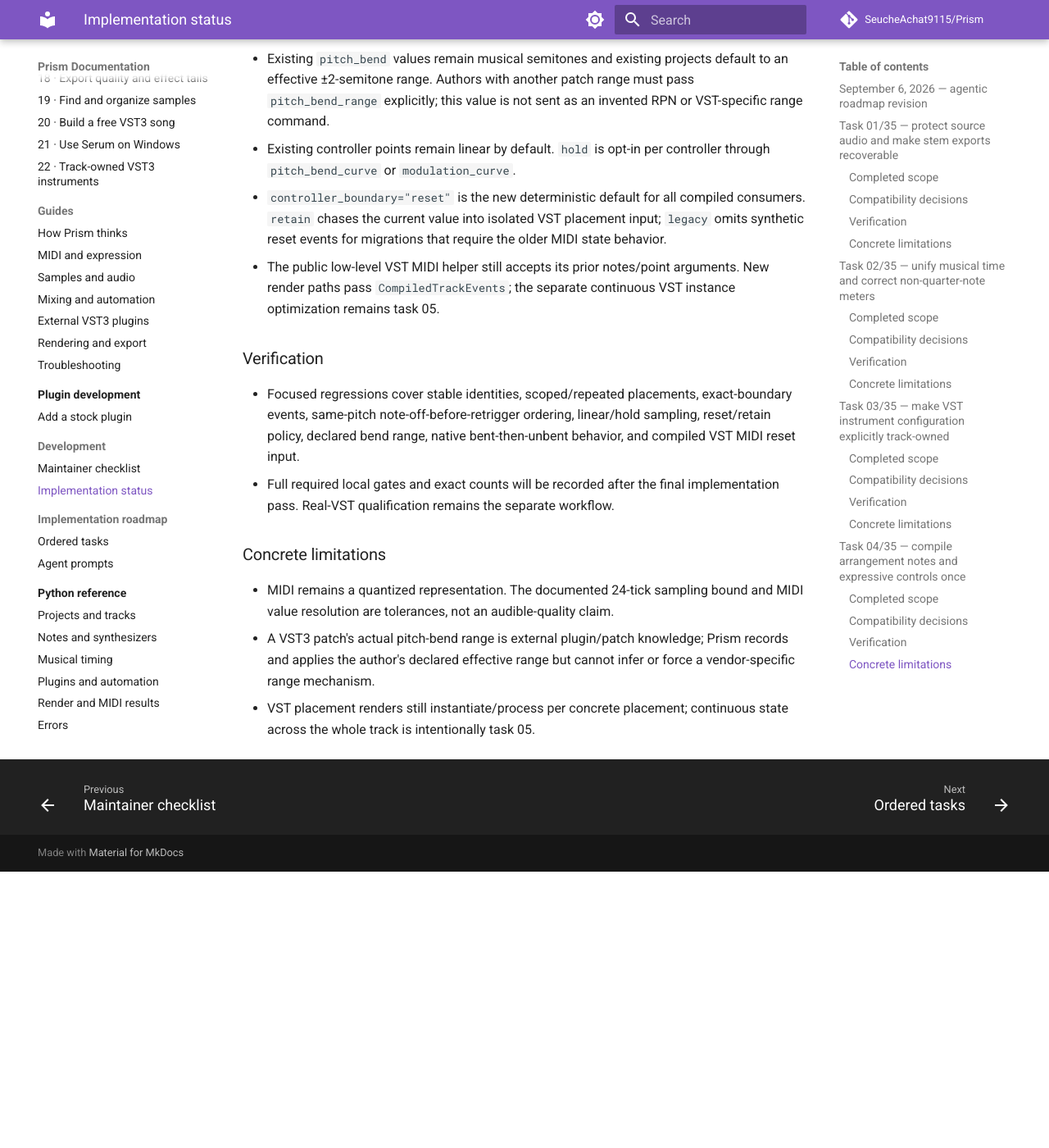
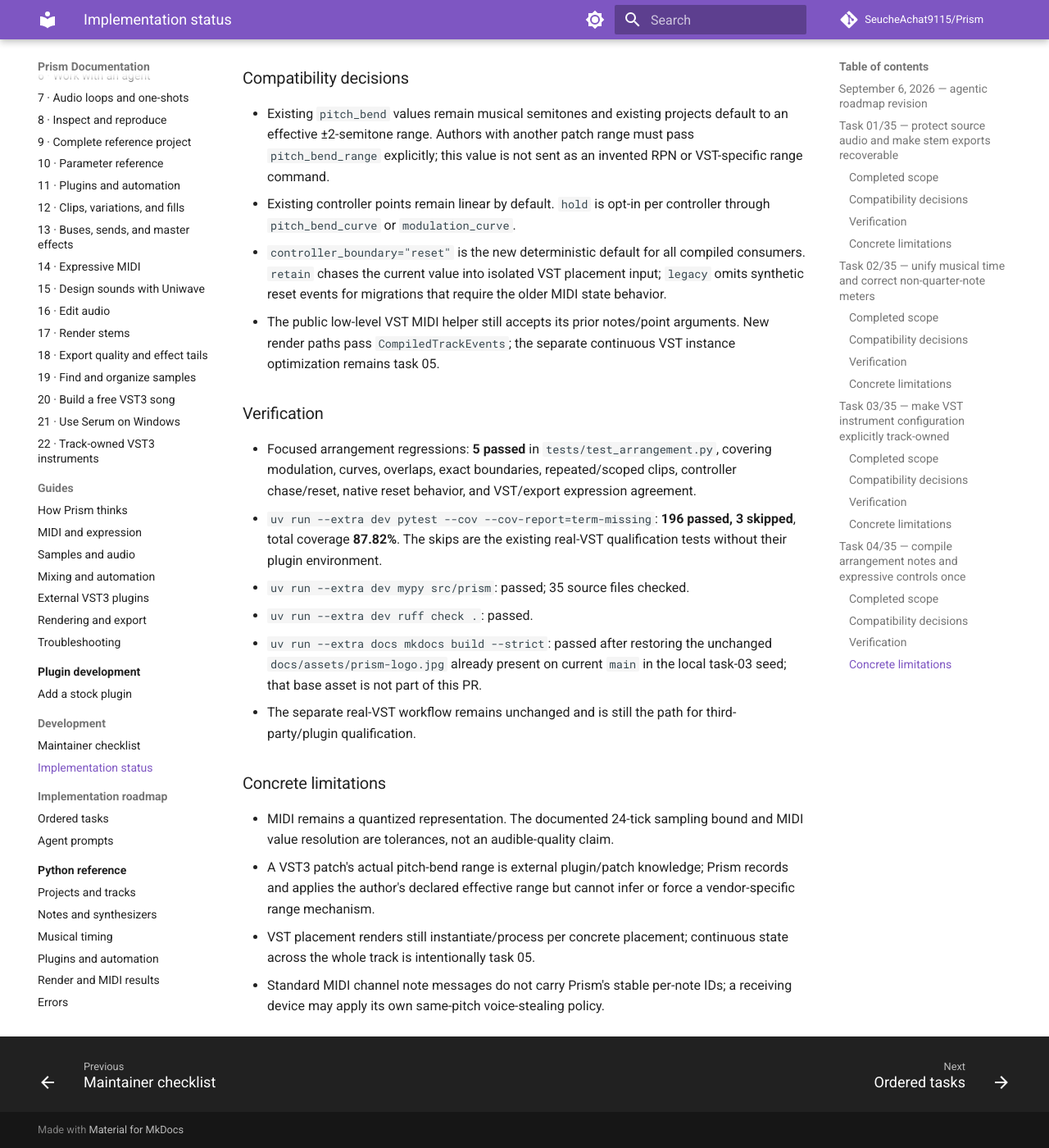
Before and after one commit to SeucheAchat9115/Prism, an MkDocs documentation site: the page built from docs/development/implementation-status.md, in a window 1280 px wide and 1400 px high, scrolled down 6479 px. Shown: the whole window at 82% size. Built offline with MkDocs 1.6.1 and Material for MkDocs 9.7.7, drawn with Linux system fonts in a browser that asks for light colours; comment, search, counter and statistics services are not loaded; before the commit the page ends 7542 px from its top, so only the background shows below that; some of the changed text lies outside the part shown.

Commit message:
docs: record Task 04 PR and verification

```diff
--- a/docs/development/implementation-status.md
+++ b/docs/development/implementation-status.md
@@ -210,9 +210,12 @@
 
 ## Task 04/35 — compile arrangement notes and expressive controls once
 
-Status: In progress; PR pending. Done describes implementation completion, not
-PR merge state. The task is being verified on branch
-`task-04/compiled-arrangement-events`.
+Status: Done; [PR #30](https://github.com/SeucheAchat9115/Prism/pull/30) is open.
+Done describes implementation completion, not PR merge state. The final PR head
+and hosted checks remain separate from the implementation decision.
+
+Implementation branch: `task-04/compiled-arrangement-events`
+Implementation commit: `2b8909c68924b37a0558c6b64e86e13bb4d9e2b0`
 
 ### Completed scope
 
@@ -261,12 +264,20 @@
 
 ### Verification
 
-- Focused regressions cover stable identities, scoped/repeated placements,
-  exact-boundary events, same-pitch note-off-before-retrigger ordering,
-  linear/hold sampling, reset/retain policy, declared bend range, native
-  bent-then-unbent behavior, and compiled VST MIDI reset input.
-- Full required local gates and exact counts will be recorded after the final
-  implementation pass. Real-VST qualification remains the separate workflow.
+- Focused arrangement regressions: **5 passed** in
+  `tests/test_arrangement.py`, covering modulation, curves, overlaps, exact
+  boundaries, repeated/scoped clips, controller chase/reset, native reset
+  behavior, and VST/export expression agreement.
+- `uv run --extra dev pytest --cov --cov-report=term-missing`: **196 passed,
+  3 skipped**, total coverage **87.82%**. The skips are the existing real-VST
+  qualification tests without their plugin environment.
+- `uv run --extra dev mypy src/prism`: passed; 35 source files checked.
+- `uv run --extra dev ruff check .`: passed.
+- `uv run --extra docs mkdocs build --strict`: passed after restoring the
+  unchanged `docs/assets/prism-logo.jpg` already present on current `main` in
+  the local task-03 seed; that base asset is not part of this PR.
+- The separate real-VST workflow remains unchanged and is still the path for
+  third-party/plugin qualification.
 
 ### Concrete limitations
 
@@ -277,3 +288,5 @@
   infer or force a vendor-specific range mechanism.
 - VST placement renders still instantiate/process per concrete placement;
   continuous state across the whole track is intentionally task 05.
+- Standard MIDI channel note messages do not carry Prism's stable per-note IDs;
+  a receiving device may apply its own same-pitch voice-stealing policy.
```
Also changed, not shown: docs/development/implementation-tasks.md (+1 -1 lines).
